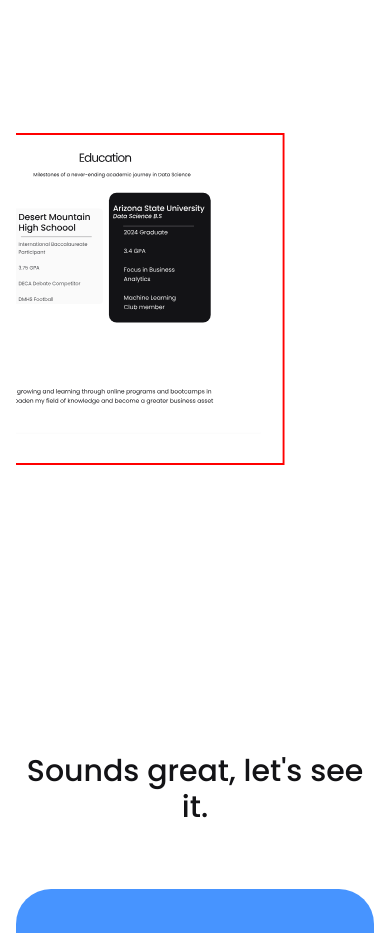
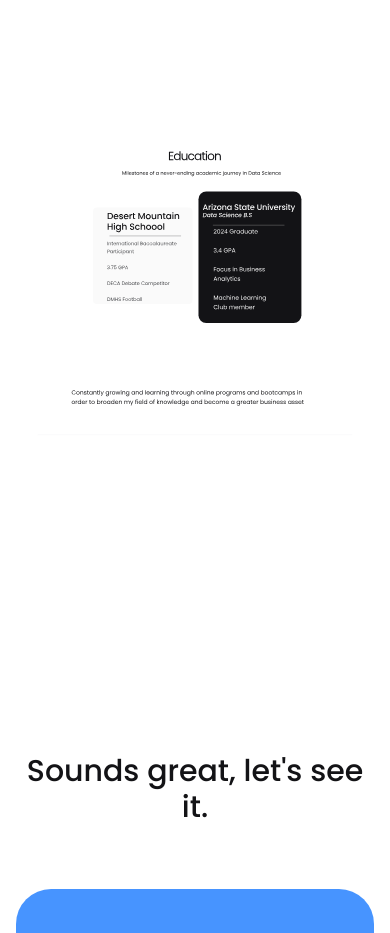
Before and after one commit to nikomontez/nikomg, a website built with Vite: page index.html in a window 390 px wide. Shown: the part 1700-2633 px from the top of the page. Built offline with nearby package versions, Linux system fonts and the light colour scheme.

Commit message:
Update style.css

```diff
--- a/style.css
+++ b/style.css
@@ -424,13 +424,15 @@ img{
     }
 
     .education-svg {
-        width: 200% !important;
-        height: auto !important;
-        position: relative !important;
-        left: -50% !important;
-        transform: translateX(25%) !important;
-        border: 2px solid red !important; /* Visual cue to confirm CSS is applied */
-    }
+    width: 100% !important;
+    height: auto !important;
+    display: block !important;
+    max-width: 100vw !important;
+    position: relative !important;
+    left: 0 !important;
+    transform: none !important;
+}
+
 }
 
 
```
